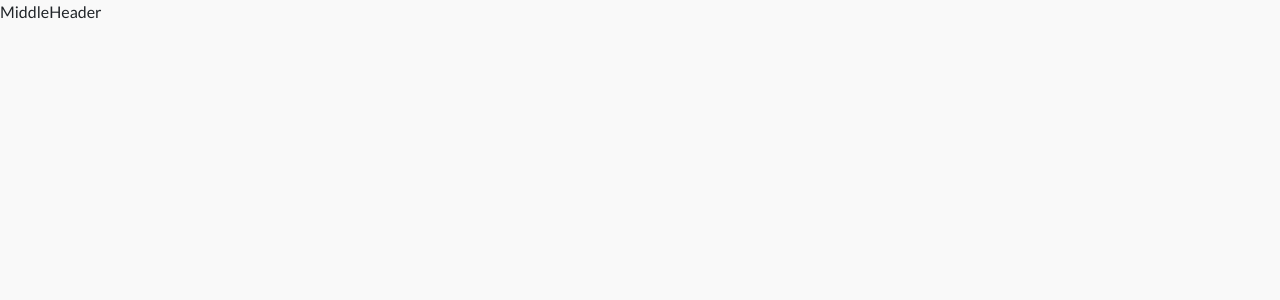
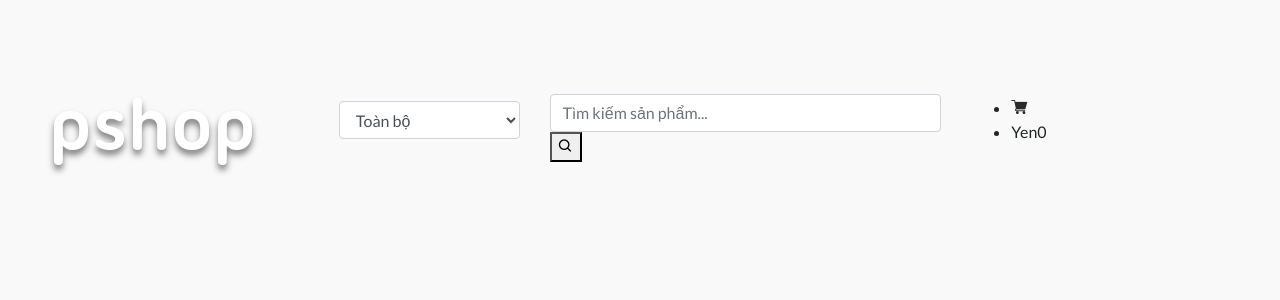
Before and after one commit to nhatnv6767/docu-rct-client, a React (Create React App) app: page / in a window 1280 px wide. Shown: the top 300 px of the page. Built offline with nearby package versions, Linux system fonts and the light colour scheme.

Commit message:
middleHeader 1

```diff
--- a/src/components/Layout/MiddleHeader.jsx
+++ b/src/components/Layout/MiddleHeader.jsx
@@ -1,6 +1,142 @@
-const MiddleHeader = (props) => {
+import { Link, withRouter } from 'react-router-dom'
+import CartContext from '../../contexts/cart-context'
+import AuthContext from '../../contexts/auth-context'
+import logo from '../../assets/img/logo-pshop.png'
+import './MiddleHeader.css'
+import { useContext, useState } from 'react'
+
+const MiddleHeader = ({ history }) => {
+  const context = useContext(CartContext)
+  const Aucontext = useContext(AuthContext)
+  const [keyword, setKeyword] = useState('')
+
+  const submitHandler = (e) => {
+    e.preventDefault()
+    if (keyword.trim()) {
+      history.push(`/shop/${keyword}`)
+    } else {
+      history.push('/')
+    }
+  }
   return (
-    <div>MiddleHeader</div>
+    <div className="middle-header-area">
+      <div className="container">
+        <div className="row align-items-center">
+          <div className="col-lg-3">
+            <div className="middle-header-logo">
+              <Link to="/">
+                <img src={logo} alt="image"/>
+              </Link>
+            </div>
+          </div>
+          <div className="col-lg-6">
+            <div className="middle-header-search">
+              <form onSubmit={submitHandler}>
+                <div className="row align-items-center">
+                  <div className="col-md-4 select-column">
+                    <div className="form-group">
+                      <select className="form-control list">
+                        <option>Toàn bộ</option>
+                        <option value="1">
+                          Máy tính
+                        </option>
+                        <option value="2">Âm thanh</option>
+                        <option value="2">
+                          Rạp hát tại nhà
+                        </option>
+                        <option value="3">
+                          Laptop
+                        </option>
+                        <option value="3">TV</option>
+                        <option value="3">
+                          Điện thoại
+                        </option>
+                        <option value="3">
+                          Máy tính bảng
+                        </option>
+                        <option value="3">
+                          Headphone
+                        </option>
+                        <option value="3">
+                          Earphone
+                        </option>
+                        <option value="3">
+                          Pin
+                        </option>
+                        <option value="3">
+                          Đồng hồ
+                        </option>
+                        <option value="3">
+                          Cameras
+                        </option>
+                        <option value="3">
+                          Phụ kiện
+                        </option>
+                      </select>
+                    </div>
+                  </div>
+
+                  <div className="col-md-8">
+                    <div className="search-box">
+                      <input
+                        type="text"
+                        className="form-control"
+                        placeholder="Tìm kiếm sản phẩm..."
+                        name="q"
+                        onChange={(e) => setKeyword(e.target.value)}
+                      />
+                      <button type="submit">
+                        <i className="bx bx-search"></i>
+                      </button>
+                    </div>
+                  </div>
+                </div>
+              </form>
+            </div>
+          </div>
+
+          <div className="col-lg-3">
+            <ul className="middle-header-optional">
+              {Aucontext.token && (
+                <li>
+                  <Link to="/wishlist">
+                    <i className="flaticon-heart"></i>
+                  </Link>
+                </li>
+              )}
+              <li>
+                <Link to="/cart">
+                  <i className="flaticon-shopping-cart"></i>
+                  {
+                    context.cartItems && context.cartItems.length > 0 && (
+                      <span>
+                        {context.cartItems.length}
+                      </span>
+                    )
+                  }
+                </Link>
+              </li>
+              <li>
+                Yen
+                {
+                  context.cartItems &&
+                  context.cartItems.reduce(
+                    (count, curItem) => {
+                      return (
+                        count + parseInt(curItem.price) *
+                        parseInt(curItem.quantity || 0)
+                      )
+                    },
+                    0,
+                  )
+                }
+              </li>
+            </ul>
+          </div>
+
+        </div>
+      </div>
+    </div>
   )
 }
 
```
Also changed, not shown: src/assets/img/logo-pshop.png (added), src/components/Layout/MiddleHeader.css (added).
